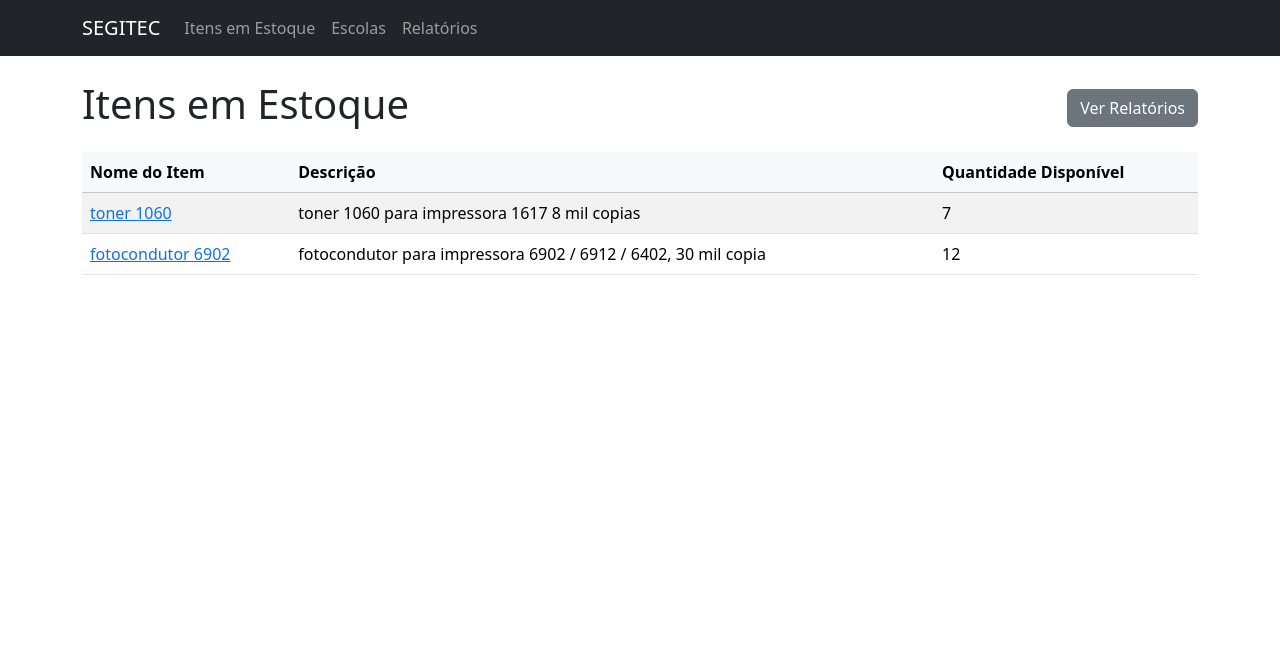
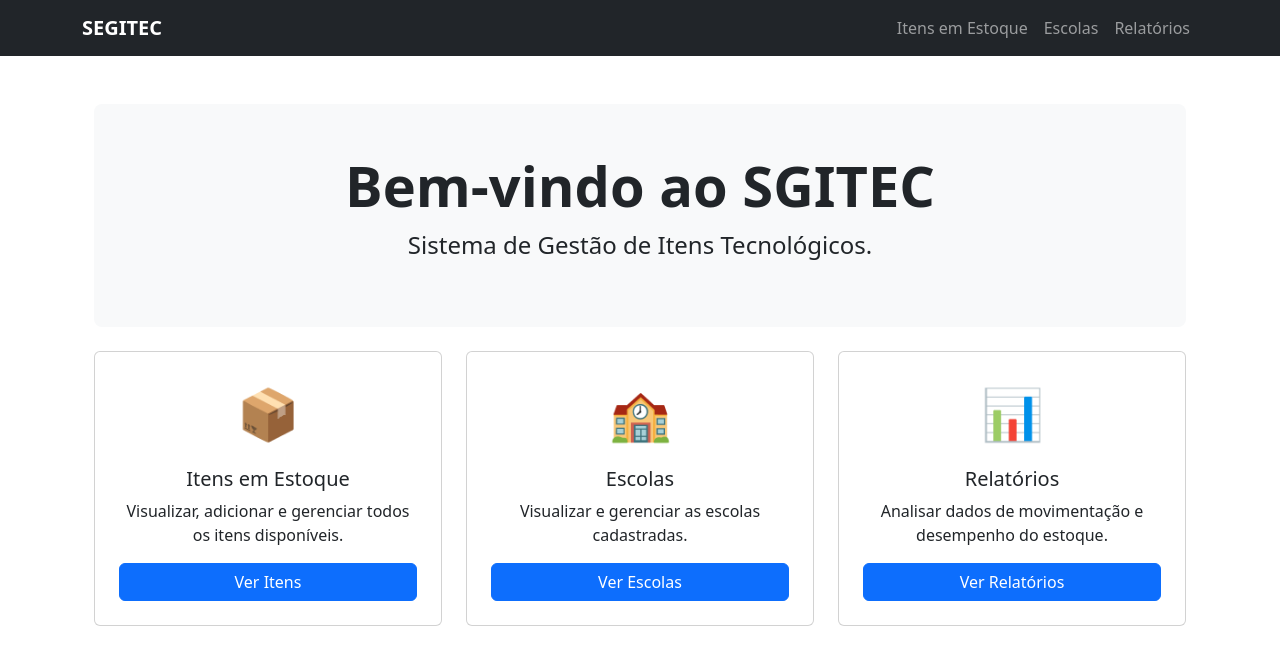
Before and after one commit to antoniojunior-mt/sigetec, a Django app: page / in a window 1280 px wide. Shown: the top 665 px of the page. Run offline with Django 5.2, Linux system fonts and the light colour scheme; data comes from the database, SQL or seed files in the repository; both versions use the stored data as it was after the commit.

Commit message:
7 commit - atualização da home

```diff
--- a/estoque/models.py
+++ b/estoque/models.py
@@ -11,15 +11,25 @@ class Escola(models.Model):
     def __str__(self):
         return self.nome
 
+class Fornecedor(models.Model):
+    nome = models.CharField(max_length=200, verbose_name="Nome do Fornecedor")
+
+    def __str__(self):
+        return self.nome
+
 # Tabela ITENS
 class Item(models.Model):
     nome = models.CharField(max_length=200, verbose_name="Nome do Item")
     descricao = models.TextField(verbose_name="Descrição", null=True, blank=True)
+    # --- ADICIONE ESTA LINHA ---
+    fornecedor = models.ForeignKey(Fornecedor, on_delete=models.SET_NULL, null=True, blank=True, verbose_name="Fornecedor")
+
     quantidade_total = models.PositiveIntegerField(verbose_name="Quantidade Total em Estoque")
     quantidade_disponivel = models.PositiveIntegerField(verbose_name="Quantidade Disponível")
 
     def __str__(self):
         return f"{self.nome} (Disponível: {self.quantidade_disponivel})"
+
 
 # Tabela MOVIMENTACAO
 class Movimentacao(models.Model):
--- a/estoque/templates/estoque/base.html
+++ b/estoque/templates/estoque/base.html
@@ -3,20 +3,28 @@
 <head>
     <meta charset="utf-8">
     <meta name="viewport" content="width=device-width, initial-scale=1">
+
     <title>{% block title %}SEGITEC - Controle de Estoque{% endblock %}</title>
+
     <link href="https://cdn.jsdelivr.net/npm/bootstrap@5.3.3/dist/css/bootstrap.min.css" rel="stylesheet">
+
+    {% block extra_css %}
+    {% endblock %}
 </head>
+
 <body>
     <nav class="navbar navbar-expand-lg navbar-dark bg-dark">
         <div class="container">
-            <a class="navbar-brand" href="{% url 'estoque:home' %}">SEGITEC</a>
+            <a class="navbar-brand fw-bold" href="{% url 'estoque:home' %}">SEGITEC</a>
+
             <button class="navbar-toggler" type="button" data-bs-toggle="collapse" data-bs-target="#navbarNav">
                 <span class="navbar-toggler-icon"></span>
             </button>
-            <div class="collapse navbar-collapse" id="navbarNav">
+
+            <div class="collapse navbar-collapse justify-content-end" id="navbarNav">
                 <ul class="navbar-nav">
                     <li class="nav-item">
-                        <a class="nav-link" href="{% url 'estoque:home' %}">Itens em Estoque</a>
+                        <a class="nav-link" href="{% url 'estoque:lista_itens' %}">Itens em Estoque</a>
                     </li>
                     <li class="nav-item">
                         <a class="nav-link" href="{% url 'estoque:lista_escolas' %}">Escolas</a>
@@ -31,9 +39,12 @@
 
     <main class="container mt-4">
         {% block content %}
-            {% endblock %}
+        {% endblock %}
     </main>
 
     <script src="https://cdn.jsdelivr.net/npm/bootstrap@5.3.3/dist/js/bootstrap.bundle.min.js"></script>
+
+    {% block extra_js %}
+    {% endblock %}
 </body>
 </html>
--- a/estoque/templates/estoque/home.html
+++ b/estoque/templates/estoque/home.html
@@ -1,33 +1,41 @@
-{% extends 'estoque/base.html' %}
+{% extends 'estoque/base.html' %} {# Adicionando a herança do base.html #}
 
 {% block title %}Página Inicial - SEGITEC{% endblock %}
 
 {% block content %}
-    <div class="d-flex justify-content-between align-items-center mb-3">
-        <h1>Itens em Estoque</h1>
-        <a href="{% url 'estoque:relatorios' %}" class="btn btn-secondary">Ver Relatórios</a>
+<div class="container mt-5">
+    <div class="p-5 mb-4 bg-light rounded-3 text-center">
+        <h1 class="display-4 fw-bold">Bem-vindo ao SGITEC</h1>
+        <p class="fs-4">Sistema de Gestão de Itens Tecnológicos.</p>
     </div>
 
-    <table class="table table-striped table-hover">
-        <thead class="table-light">
-            <tr>
-                <th>Nome do Item</th>
-                <th>Descrição</th>
-                <th>Quantidade Disponível</th>
-            </tr>
-        </thead>
-        <tbody>
-            {% for item in todos_os_itens %}
-            <tr>
-                <td><a href="{% url 'estoque:detalhe_item' item.pk %}">{{ item.nome }}</a></td>
-                <td>{{ item.descricao|default:"-" }}</td>
-                <td>{{ item.quantidade_disponivel }}</td>
-            </tr>
-            {% empty %}
-            <tr>
-                <td colspan="3" class="text-center">Nenhum item cadastrado no estoque.</td>
-            </tr>
-            {% endfor %}
-        </tbody>
-    </table>
+    <div class="row g-4">
+        <div class="col-md-4">
+            <div class="card text-center p-4 h-100">
+                <div class="card-icon mb-3" style="font-size: 50px;">📦</div>
+                <h5 class="card-title">Itens em Estoque</h5>
+                <p class="card-text">Visualizar, adicionar e gerenciar todos os itens disponíveis.</p>
+                <a href="{% url 'estoque:lista_itens' %}" class="btn btn-primary mt-auto">Ver Itens</a>
+            </div>
+        </div>
+
+        <div class="col-md-4">
+            <div class="card text-center p-4 h-100">
+                <div class="card-icon mb-3" style="font-size: 50px;">🏫</div>
+                <h5 class="card-title">Escolas</h5>
+                <p class="card-text">Visualizar e gerenciar as escolas cadastradas.</p>
+                <a href="{% url 'estoque:lista_escolas' %}" class="btn btn-primary mt-auto">Ver Escolas</a>
+            </div>
+        </div>
+
+        <div class="col-md-4">
+            <div class="card text-center p-4 h-100">
+                <div class="card-icon mb-3" style="font-size: 50px;">📊</div>
+                <h5 class="card-title">Relatórios</h5>
+                <p class="card-text">Analisar dados de movimentação e desempenho do estoque.</p>
+                <a href="{% url 'estoque:relatorios' %}" class="btn btn-primary mt-auto">Ver Relatórios</a>
+            </div>
+        </div>
+    </div>
+</div>
 {% endblock %}
--- a/estoque/urls.py
+++ b/estoque/urls.py
@@ -1,15 +1,16 @@
 from django.urls import path
 from . import views
 
-app_name = 'estoque' # Ponto crítico 1
+app_name = 'estoque'
 
 urlpatterns = [
     path('', views.home, name='home'),
-    path('item/<int:pk>/', views.detalhe_item, name='detalhe_item'), # Ponto crítico 2
+    path('itens/', views.lista_itens, name='lista_itens'),
+    path('itens/adicionar/', views.adicionar_item, name='adicionar_item'),
+    path('item/<int:pk>/', views.detalhe_item, name='detalhe_item'),
     path('item/<int:pk>/movimentar/', views.movimentar_item, name='movimentar_item'),
+    path('escolas/', views.lista_escolas, name='lista_escolas'),
+    path('escolas/adicionar/', views.adicionar_escola, name='adicionar_escola'),
     path('relatorios/', views.relatorios, name='relatorios'),
     path('relatorios/pdf/', views.relatorios_pdf, name='relatorios_pdf'),
-    path('escolas/', views.lista_escolas, name='lista_escolas'),
-    path('escolas/adicionar/', views.adicionar_escola, name='adicionar_escola'),
-
 ]
--- a/estoque/views.py
+++ b/estoque/views.py
@@ -1,7 +1,7 @@
 from django.shortcuts import render, get_object_or_404, redirect # Adicione redirect
 from django.contrib import messages # Para mostrar mensagens ao usuário
 from django.db import transaction # Para garantir a segurança da transação
-from .forms import MovimentacaoForm, EscolaForm, RelatorioFiltroForm # Importe nosso novo formulário
+from .forms import MovimentacaoForm, EscolaForm, RelatorioFiltroForm, ItemForm # Importe nosso novo formulário
 from .models import Item, Movimentacao, Escola
 from django.db.models import Sum, Count, Max, F, Q
 from django.utils import timezone
@@ -10,13 +10,13 @@ from django.http import HttpResponse
 from django.template.loader import render_to_string
 from weasyprint import HTML
 
-def home(request):
-    # ... (sua view home continua igual)
-    itens = Item.objects.all()
+def lista_itens(request):
+    itens = Item.objects.all().order_by('nome')
     context = {
         'todos_os_itens': itens
     }
-    return render(request, 'estoque/home.html', context)
+    # AGORA APONTANDO PARA O TEMPLATE CERTO
+    return render(request, 'estoque/lista_itens.html', context)
 
 # --- ADICIONE ESTA NOVA FUNÇÃO ---
 def detalhe_item(request, pk): # Ponto crítico
@@ -25,6 +25,22 @@ def detalhe_item(request, pk): # Ponto crítico
         'item': item
     }
     return render(request, 'estoque/detalhe_item.html', context)
+
+def adicionar_item(request):
+    if request.method == 'POST':
+        form = ItemForm(request.POST)
+        if form.is_valid():
+            item = form.save(commit=False)
+            # Define a quantidade disponível igual à total no momento do cadastro
+            item.quantidade_disponivel = item.quantidade_total
+            item.save()
+            messages.success(request, 'Novo item cadastrado com sucesso!')
+            return redirect('estoque:lista_itens') # Redireciona para a nova lista de itens
+    else:
+        form = ItemForm()
+
+    context = { 'form': form }
+    return render(request, 'estoque/adicionar_item.html', context)
 
 def movimentar_item(request, pk):
     item = get_object_or_404(Item, pk=pk)
@@ -187,3 +203,7 @@ def relatorios_pdf(request):
     response = HttpResponse(pdf, content_type='application/pdf')
     response['Content-Disposition'] = 'attachment; filename="relatorio_estoque.pdf"' # Força o download
     return response
+
+def home(request):
+    # Futuramente, podemos adicionar estatísticas aqui (total de itens, etc.)
+    return render(request, 'estoque/home.html')
```
Also changed, not shown: estoque/admin.py (+6 -1 lines), estoque/forms.py (+7 -1 lines), estoque/templates/estoque/adicionar_item.html (added, +22 -0 lines), estoque/templates/estoque/lista_itens.html (added, +52 -0 lines), db.sqlite3, estoque/migrations/0002_fornecedor_item_fornecedor.py (added).
